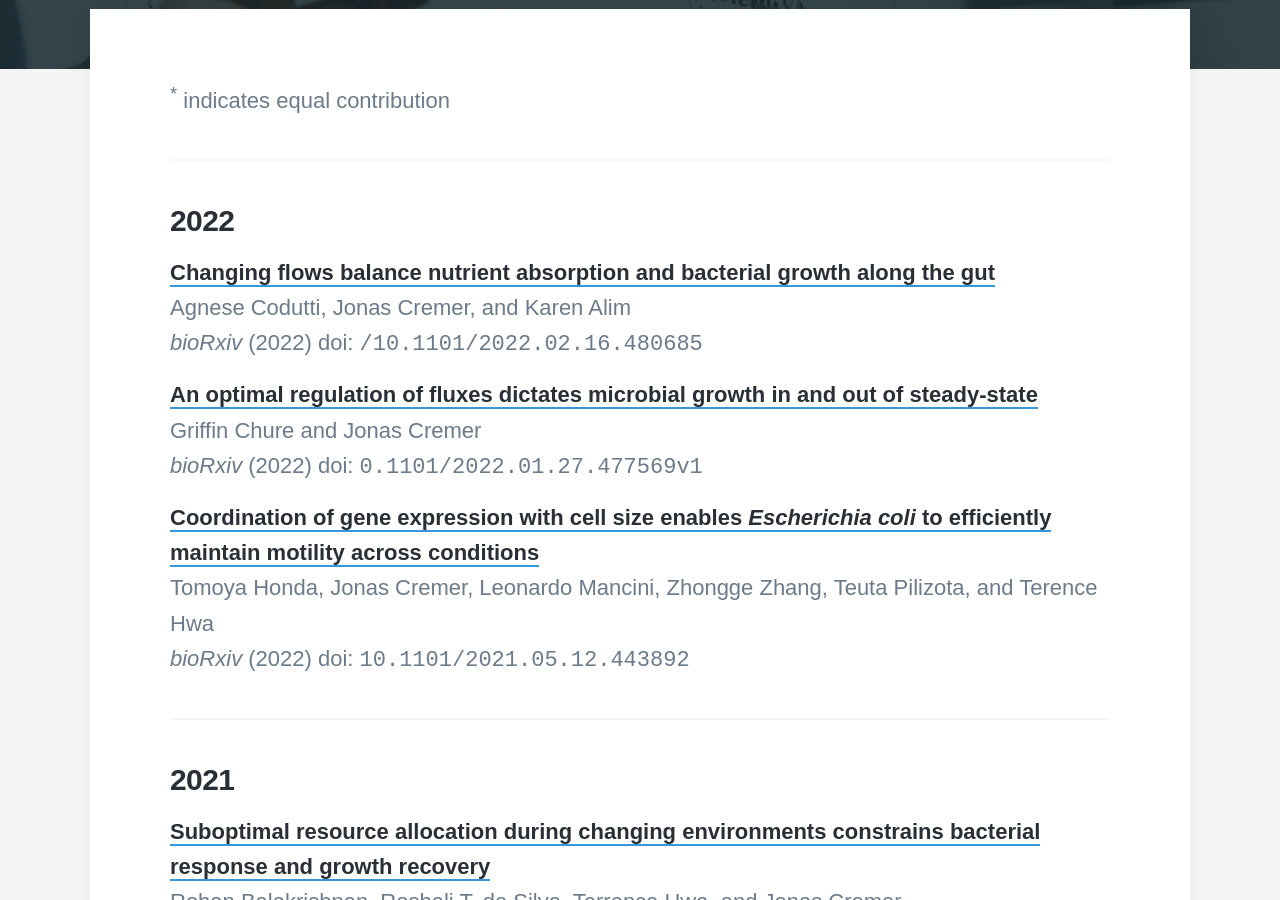
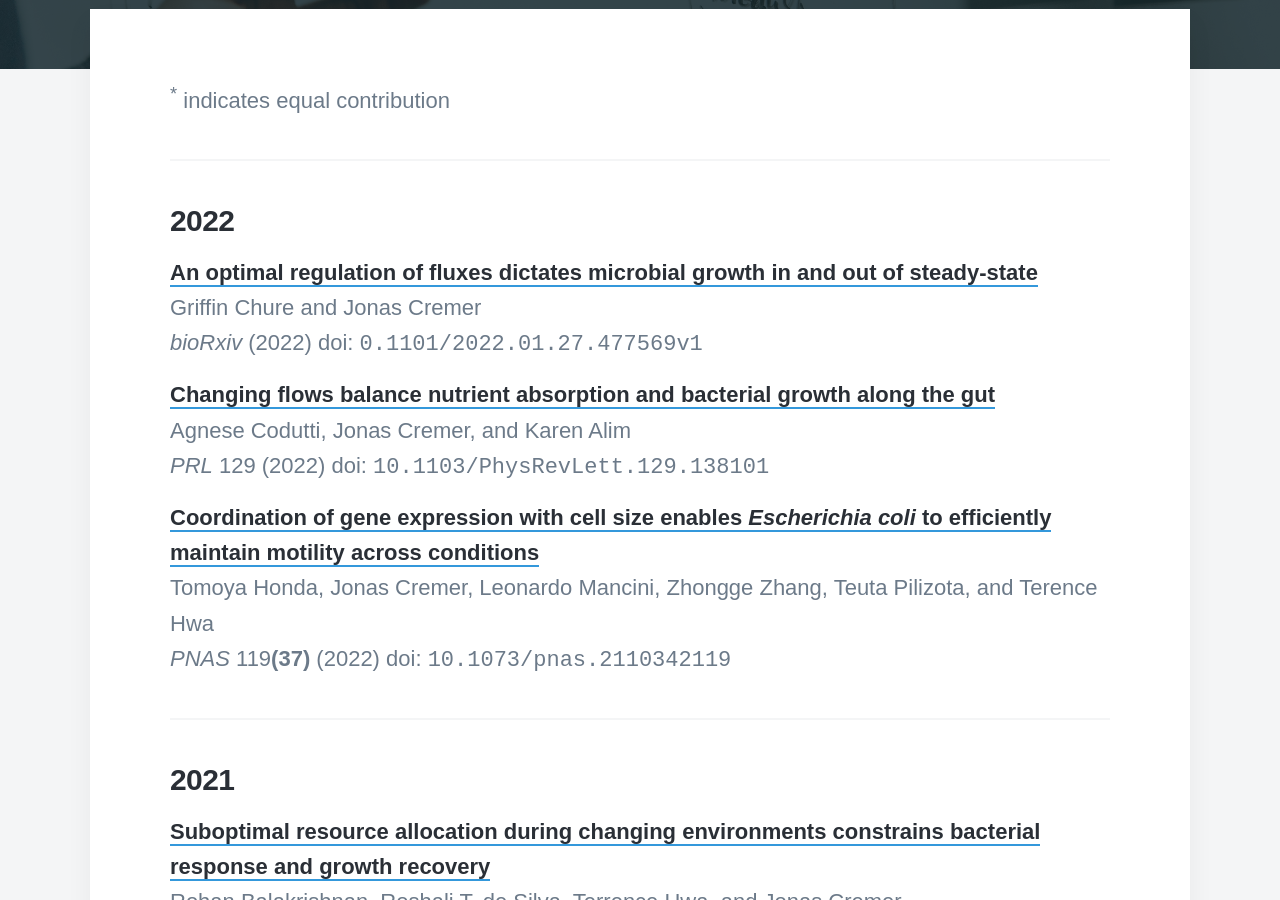
Before and after one commit to cremerlab/cremerlab.github.io, a Jekyll site: the page built from _pages/publications.md, in a window 1280 px wide and 900 px high, scrolled down 558 px. Built offline with Jekyll 4.4.1, drawn with Linux system fonts in a browser that asks for light colours; nearby versions of some CDN libraries; some web fonts are replaced.

Commit message:
Update publications.yml
update publications

```diff
--- a/_data/publications.yml
+++ b/_data/publications.yml
@@ -1,10 +1,4 @@
 2022:
-  - title: >
-      Changing flows balance nutrient absorption and bacterial growth along the gut
-    authors:
-      Agnese Codutti, Jonas Cremer, and Karen Alim
-    journal: bioRxiv
-    doi: /10.1101/2022.02.16.480685
   - title: >
       An optimal regulation of fluxes dictates microbial growth in and out of
       steady-state
@@ -12,13 +6,22 @@
     journal: bioRxiv
     doi: 0.1101/2022.01.27.477569v1
   - title: >
+      Changing flows balance nutrient absorption and bacterial growth along the gut
+    authors:
+      Agnese Codutti, Jonas Cremer, and Karen Alim
+    journal: PRL
+    volume: 129
+    doi: 10.1103/PhysRevLett.129.138101
+  - title: >
       Coordination of gene expression with cell size enables <i>Escherichia coli</i>
       to efficiently maintain motility across conditions
     authors: >
       Tomoya Honda, Jonas Cremer, Leonardo Mancini, Zhongge Zhang, Teuta
       Pilizota, and Terence Hwa
-    journal: bioRxiv
-    doi: 10.1101/2021.05.12.443892
+    journal: PNAS
+    volume: 119
+    issue: (37)
+    doi: 10.1073/pnas.2110342119
 2021:
   - title: >
       Suboptimal resource allocation during changing environments constrains
```
